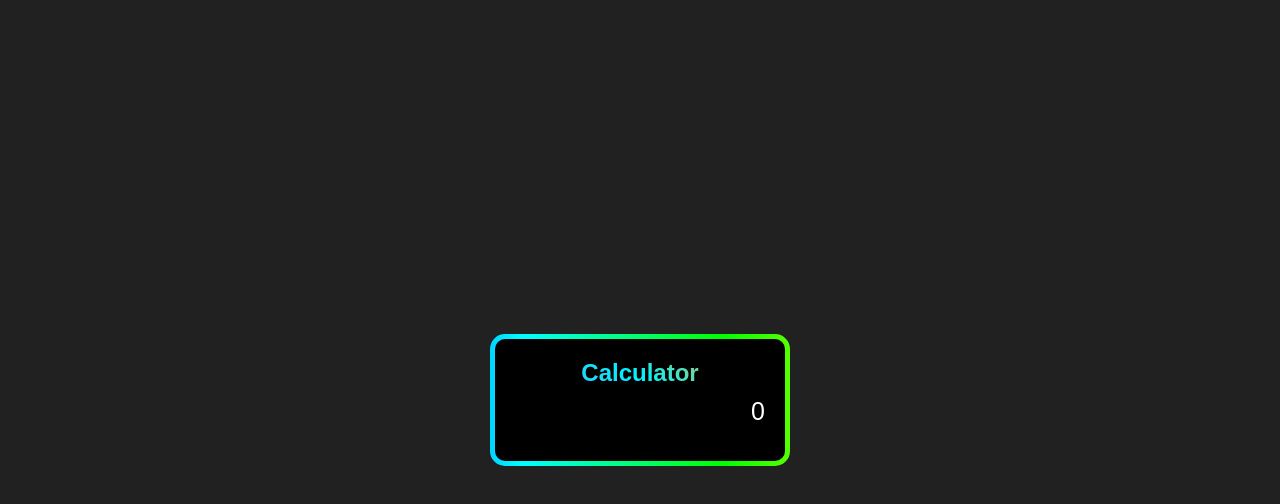
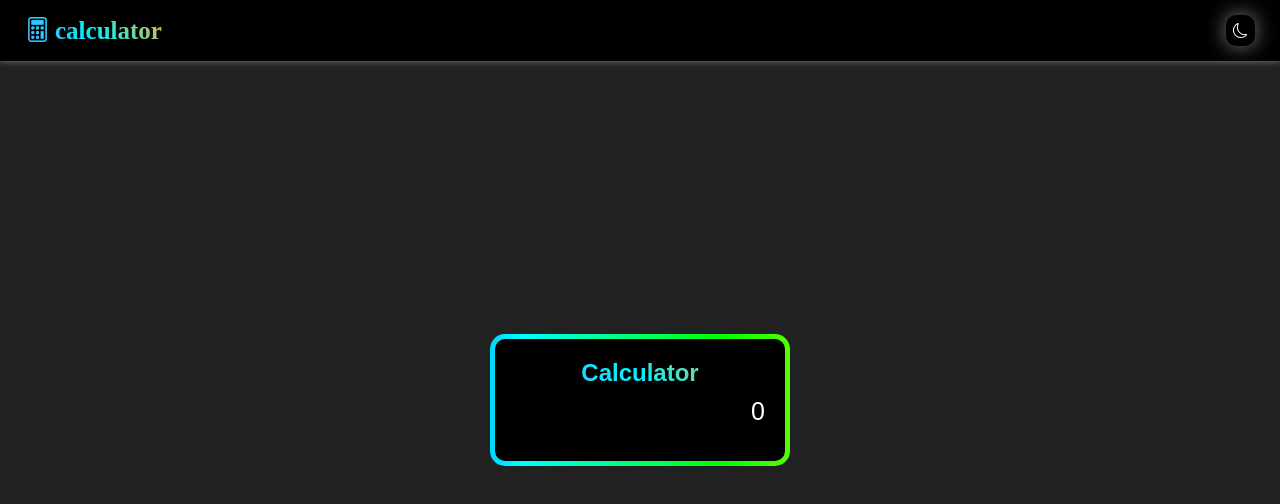
Before and after one commit to Lalithyaliki/Calculator, a React (Vite) app: page / in a window 1280 px wide. Shown: the top 504 px of the page. Built offline with nearby package versions, Linux system fonts and the light colour scheme.

Commit message:
toggle  changed

```diff
--- a/index.html
+++ b/index.html
@@ -1,14 +1,18 @@
 <!doctype html>
 <html lang="en">
+
 <head>
   <meta charset="UTF-8" />
   <link rel="icon" type="image/svg+xml" href="/vite.svg" />
   <meta name="viewport" content="width=device-width, initial-scale=1.0" />
   <title>Calculator</title>
   <link rel="icon" href="calsi.jpeg">
+  <link rel="stylesheet" href="https://cdn.jsdelivr.net/npm/bootstrap-icons@1.13.1/font/bootstrap-icons.min.css">
 </head>
+
 <body>
   <div id="root"></div>
   <script type="module" src="/src/main.jsx"></script>
 </body>
+
 </html>
--- a/src/List.jsx
+++ b/src/List.jsx
@@ -5,7 +5,11 @@ import React, { useState } from 'react'
 
 function List() {
 
+    const [theme, setTheme] = useState("dark");
+
+
     const [input, setinput] = useState("0");
+
 
     const buttons = ["Ac", "del", "%", "/", 7, 8, 9, "+", 4, 5, 6, "-", 1, 2, 3, "*", "#", 0, ".", "="]
 
@@ -34,9 +38,19 @@ function List() {
     }
 
     return (
+        <div className={`project ${theme}`}>
+            <div className='nav'>
+                <a className="global-text" href="#">
+                    <i className="bi bi-calculator"></i>
+                    calculator
+                </a>
+                <button className="theme" onClick={() => setTheme((prev) => (prev === "dark"?"light":"dark"))}>
+                    {theme === "dark" ? <i className="bi bi-moon"></i> :<i className="bi bi-sun"></i> }
+                </button>
+            </div>
             <div className="calci">
                 <div className="data">
-                <h2>Calculator</h2>
+                    <h2 className='global-text'>Calculator</h2>
                     <input type="text" placeholder="0" value={input} id="text"></input>
                     <div className="button">
                         {buttons.map((btn, index) => (
@@ -45,6 +59,7 @@ function List() {
                     </div>
                 </div>
             </div >
+        </div>
 
     )
 }
--- a/src/liststyle.css
+++ b/src/liststyle.css
@@ -2,16 +2,71 @@
   margin: 0;
   padding: 0;
   box-sizing: border-box;
-  background-color: #212121;
 }
 
-.calci {
+.project {
+  background-color: var(--bg-color);
+  --box-shadow: grey;
+}
+.project.dark {
+  --bg-color: #212121;
+  --nav-bg: #000;
+  --input-text: #fff;
+  --btn-hover: #bbb;
+  --btn-bg: #212121;
+  --btn-text: #000;
+}
+.project.light {
+  --bg-color: #fff;
+  --nav-bg: white;
+  --input-text: #000;
+  --btn-bg: #e0f2ff;
+  --btn-text: #0a2540;
+  --btn-hover: #b3e0ff;
+}
+.project .global-text {
+  background: linear-gradient(45deg, #4facfe, #00f2fe, #f7b731);
+  -webkit-background-clip: text;
+          background-clip: text;
+  color: transparent;
+}
+.project .nav {
+  position: fixed;
+  top: 0;
+  left: 0;
+  width: 100%;
+  background-color: var(--nav-bg);
+  padding: 15px 25px;
+  display: flex;
+  justify-content: space-between;
+  align-items: center;
+  box-shadow: 0px 0px 7px var(--box-shadow);
+  z-index: 999;
+}
+.project .nav a {
+  text-decoration: none;
+  display: flex;
+  align-items: center;
+  gap: 5px;
+  font-size: 25px;
+  font-weight: 700;
+}
+.project .nav .theme {
+  padding: 7px;
+  font-size: 15px;
+  background-color: var(--nav-bg);
+  color: var(--input-text);
+  border: none;
+  border-radius: 10px;
+  box-shadow: 0px 0px 20px var(--box-shadow);
+}
+.project .calci {
   display: flex;
   justify-content: center;
   align-items: center;
   height: 100vh;
 }
-.calci .data {
+.project .calci .data {
   max-width: 300px;
   min-height: 100px;
   padding: 20px;
@@ -19,7 +74,7 @@
   border: 5px solid transparent;
   border-radius: 15px;
   transition: all 0.3s ease-in-out;
-  background: linear-gradient(#000, #000) padding-box, linear-gradient(270deg, red, yellow, lime, cyan, blue, magenta, red) border-box;
+  background: linear-gradient(var(--nav-bg), var(--nav-bg)) padding-box, linear-gradient(270deg, red, yellow, lime, cyan, blue, magenta, red) border-box;
   background-size: 400% 400%;
   animation: borderAnimation 8s linear infinite;
   transition: all 0.1s ease;
@@ -36,43 +91,39 @@
     background-position: 0% 50%;
   }
 }
-.calci .data:hover .button {
+.project .calci .data:hover .button {
   opacity: 1;
   max-height: 300px;
 }
-.calci .data h2 {
+.project .calci .data h2 {
   text-align: center;
   padding-bottom: 10px;
-  background: linear-gradient(45deg, #4facfe, #00f2fe, #f7b731);
-  -webkit-background-clip: text;
-          background-clip: text;
-  color: transparent;
   font-family: sans-serif;
   text-transform: capitalize;
 }
-.calci .data input {
+.project .calci .data input {
   width: 100%;
   border: none;
   outline: none;
   text-align: end;
-  color: white;
+  color: var(--input-text);
   font-size: 25px;
   padding-bottom: 15px;
   background-color: transparent;
 }
-.calci .data .button {
+.project .calci .data .button {
   display: flex;
   flex-wrap: wrap;
   gap: 15px 10px;
-  background-color: transparent;
+  background-color: var(--nav-bg);
   opacity: 0;
   max-height: 0;
   overflow: hidden;
   transition: all 1s ease-in-out;
 }
-.calci .data .button button {
+.project .calci .data .button button {
   height: 30px;
-  color: white;
+  color: var(--input-text);
   flex-basis: 22%;
   border: none;
   outline: none;
@@ -80,11 +131,11 @@
   font-family: Arial, Helvetica, sans-serif;
   font-size: 15px;
   font-weight: 700;
-  box-shadow: 0px 0px 7px black;
   cursor: pointer;
+  background-color: var(--btn-bg);
   transition: all 0.2s ease-in-out;
 }
-.calci .data .button button:hover {
-  background-color: #bbb;
-  color: black;
+.project .calci .data .button button:hover {
+  background-color: var(--btn-hover);
+  color: var(--btn-text);
 }/*# sourceMappingURL=liststyle.css.map */
--- a/src/liststyle.scss
+++ b/src/liststyle.scss
@@ -2,7 +2,79 @@
     margin: 0;
     padding: 0;
     box-sizing: border-box;
-    background-color: #212121;
+}
+
+
+.project {
+
+    background-color: var(--bg-color);
+    --box-shadow: grey;
+
+
+
+    &.dark {
+        --bg-color: #212121;
+        --nav-bg: #000;
+        --input-text: #fff;
+        --btn-hover: #bbb;
+        --btn-bg: #212121;
+        --btn-text: #000;
+
+    }
+
+    &.light {
+        --bg-color: #fff;
+        --nav-bg: white;
+        --input-text: #000;
+        --btn-bg: #e0f2ff;
+        --btn-text: #0a2540;
+        --btn-hover: #b3e0ff;
+
+    }
+
+
+
+    .global-text {
+        background: linear-gradient(45deg, #4facfe, #00f2fe, #f7b731);
+        background-clip: text;
+        color: transparent;
+    }
+
+    .nav {
+        position: fixed;
+        top: 0;
+        left: 0;
+        width: 100%;
+        background-color: var(--nav-bg);
+        padding: 15px 25px;
+        display: flex;
+        justify-content: space-between;
+        align-items: center;
+        box-shadow: 0px 0px 7px var(--box-shadow);
+        z-index: 999;
+
+
+
+        a {
+            text-decoration: none;
+            display: flex;
+            align-items: center;
+            gap: 5px;
+            font-size: 25px;
+            font-weight: 700;
+
+        }
+
+        .theme {
+            padding: 7px;
+            font-size: 15px;
+            background-color: var(--nav-bg);
+            color: var(--input-text);
+            border: none;
+            border-radius: 10px;
+            box-shadow: 0px 0px 20px var(--box-shadow);
+        }
+
     }
 
     .calci {
@@ -21,7 +93,7 @@
             border-radius: 15px;
             transition: all .3s ease-in-out;
             background:
-            linear-gradient(#000, #000) padding-box,
+                linear-gradient(var(--nav-bg), var(--nav-bg)) padding-box,
                 linear-gradient(270deg, red, yellow, lime, cyan, blue, magenta, red) border-box;
             background-size: 400% 400%;
             animation: borderAnimation 8s linear infinite;
@@ -55,12 +127,8 @@
             h2 {
                 text-align: center;
                 padding-bottom: 10px;
-            background: linear-gradient(45deg, #4facfe, #00f2fe, #f7b731);
-            background-clip: text;
-            color: transparent;
                 font-family: sans-serif;
                 text-transform: capitalize;
-
             }
 
             input {
@@ -68,7 +136,7 @@
                 border: none;
                 outline: none;
                 text-align: end;
-            color: white;
+                color: var(--input-text);
                 font-size: 25px;
                 padding-bottom: 15px;
                 background-color: transparent;
@@ -78,7 +146,7 @@
                 display: flex;
                 flex-wrap: wrap;
                 gap: 15px 10px;
-            background-color: transparent;
+                background-color: var(--nav-bg);
                 opacity: 0;
                 max-height: 0;
                 overflow: hidden;
@@ -87,7 +155,7 @@
 
                 button {
                     height: 30px;
-                color: white;
+                    color: var(--input-text);
                     flex-basis: 22%;
                     border: none;
                     outline: none;
@@ -95,16 +163,17 @@
                     font-family: Arial, Helvetica, sans-serif;
                     font-size: 15px;
                     font-weight: 700;
-                box-shadow: 0px 0px 7px black;
                     cursor: pointer;
+                    background-color: var(--btn-bg);
                     transition: all .2s ease-in-out;
 
                     &:hover {
-                    background-color: #bbb;
-                    color: black
+                        background-color: var(--btn-hover);
+                        color: var(--btn-text);
                     }
 
                 }
             }
         }
     }
+}
--- a/src/main.jsx
+++ b/src/main.jsx
@@ -1,6 +1,7 @@
 import { StrictMode } from 'react'
 import { createRoot } from 'react-dom/client'
 import List from './List.jsx'
+
 
 
 createRoot(document.getElementById('root')).render(
```
Also changed, not shown: src/App.jsx (+8 -13 lines), 1 other file (tests, documents, lock files or other folders). Lines whose indentation alone changed are shown as unchanged.
